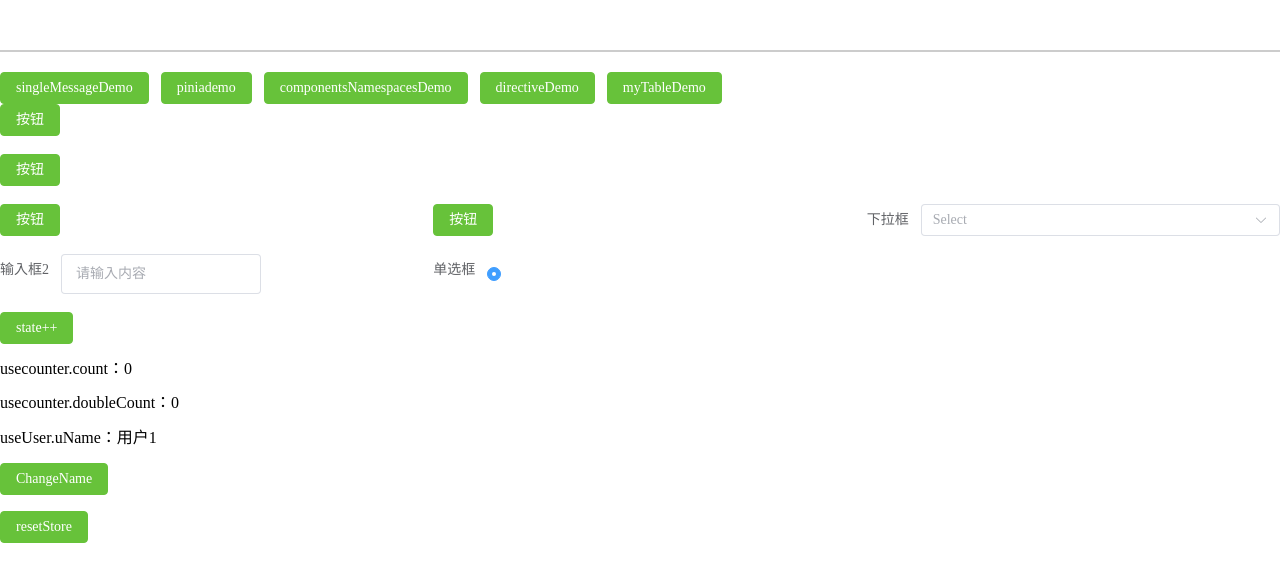
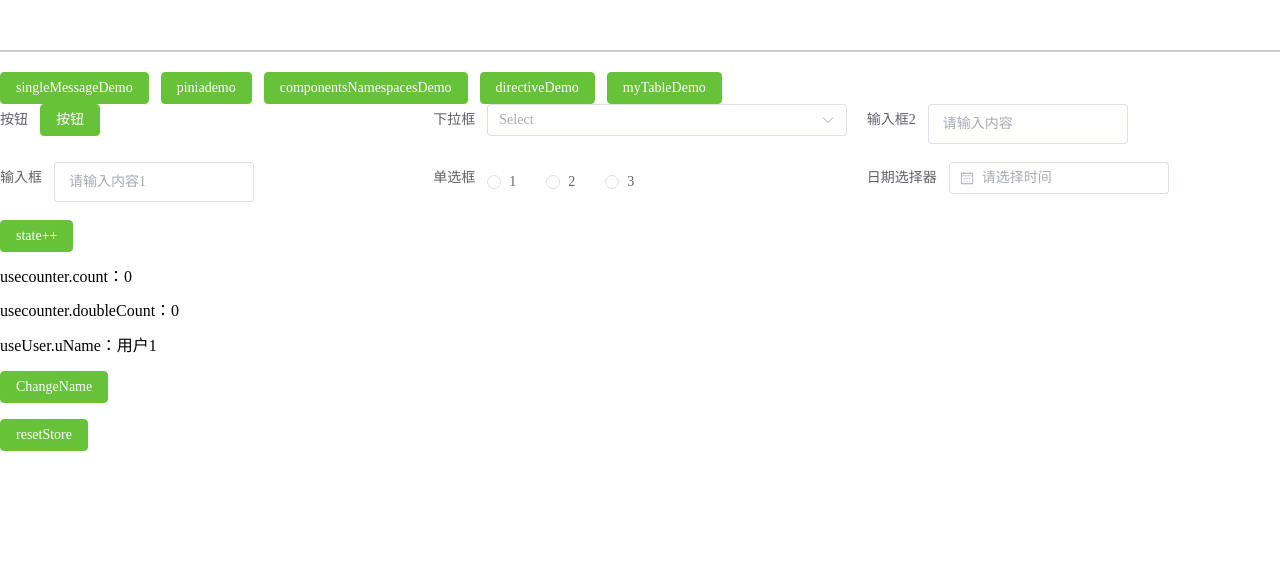
Before and after one commit to bigCows/my-components-v3, a Vue app: page /pinia in a window 1280 px wide. Shown: the top 582 px of the page. Built offline with nearby package versions, Linux system fonts and the light colour scheme.

Commit message:
完善动态表单

```diff
--- a/src/components/GerateElement.vue
+++ b/src/components/GerateElement.vue
@@ -4,9 +4,27 @@
       <el-row :gutter="20">
         <!-- 此处直接循环列，宽度不够会自动换行展示 -->
         <el-col v-for="element in elements" :key="element.id" :span="element.columnSpan">
-          <el-form-item :label="element.label" :prop="element.props">
-            <component :is="element.component" v-bind="element.props" v-model="element.vModel">
-              <slot v-if="element.slotName" name="content">{{ element.slotContent }}</slot>
+          <el-form-item :label="element.label" :prop="element.prop">
+            <component
+              :is="element.component"
+              v-bind="element.formItem"
+              v-model="dynamicForm[element.prop]"
+              v-on="element.formItem.events"
+              >
+              <component
+                :is="'el-option'"
+                v-for="item in element.options"
+                :key="item.value"
+                :label="item.label"
+                :value="item.value"
+              />
+              <component
+                :is="'el-radio'"
+                v-for="item in element.radioValue"
+                :key="item"
+                :label="item"
+              />
+                <slot v-if="element.slotName" >{{ element.slotContent }}</slot>
             <!-- 递归子元素 -->
                 <template v-for="child in element.children" :key="child.id">
                   <GerateElement :element="child" />
@@ -27,14 +45,32 @@ export default {
 </script>
 
 <script setup lang='ts'>
+
 interface elementsType {
-  elements: Array<any>
+  elements: Array<any>,
+  detailVal?: Array<any>
 }
-withDefaults(defineProps<elementsType>(),{
-  elements: () => []
+const props = withDefaults(defineProps<elementsType>(),{
+  elements: () => [],
+  detailVal: () => []
 })
 
-const dynamicForm = {}
+const dynamicForm = reactive<any>({})
+
+const handleVmodel = () => {
+  props.elements.forEach((element: any) => {
+    if (element.prop) {
+      props.detailVal!.forEach((detail: any) => {
+        if(detail[element.prop]) dynamicForm[element.prop] = detail[element.prop]
+      })
+    }
+  })
+  console.log(dynamicForm,'handleVmodel');
+}
+
+onMounted(() => {
+  handleVmodel()
+})
 
 </script>
 
--- a/src/demo/index.vue
+++ b/src/demo/index.vue
@@ -19,17 +19,14 @@
 import GerateElement from '@/components/GerateElement.vue';
 import router from '@/router';
 
-// const options = [
-//   {label: '选项1', value: '1'},
-//   {label: '选项2', value: '2'},
-// ]
-// const iptValue = ref('')
 const elementJson = [
   {
     id: '1',
     component: 'ElButton',
     columnSpan: 8,
-    props: {
+    label: '按钮',
+    prop: 'button',
+    formItem: {
       type: 'success',
       size: 'default',
       width: '100px',
@@ -39,65 +36,37 @@ const elementJson = [
 
   },
   {
-    id: '1',
-    component: 'ElButton',
-    columnSpan: 24,
-    props: {
-      type: 'success',
-      size: 'default',
-      width: '100px',
-    },
-    slotName: 'buttonSlot',
-    slotContent: '按钮',
-
-  },
-  {
-    id: '1',
-    component: 'ElButton',
-    columnSpan: 8,
-    props: {
-      type: 'success',
-      size: 'default',
-      width: '100px',
-    },
-    slotName: 'buttonSlot',
-    slotContent: '按钮',
-
-  },
-  {
-    id: '1',
-    component: 'ElButton',
-    columnSpan: 8,
-    props: {
-      type: 'success',
-      size: 'default',
-      width: '100px',
-    },
-    slotName: 'buttonSlot',
-    slotContent: '按钮',
-  },
-  {
     id: '2-1',
     component: 'ElSelect',
     label: '下拉框',
-    props: {
+    prop: 'select',
+    columnSpan: 8,
+    formItem: {
       type: 'text',
       size: 'mini',
       plachoder: '请选择',
-      // options:[
-      //   {label: '选项1', value: '1'},
-      //   {label: '选项2', value: '2'},]
+      events: {
+        change: (val: any) => {
+          console.log(val);
+        },
+        visibleChange: (val: any) => {
+          console.log(val);
+        }
+      }
+
     },
-    columnSpan: 8,
-
+    options: [
+      {label: '选项1', value: '1'},
+      {label: '选项2', value: '2'},
+    ]
   },
   {
     id: 'input2',
     component: 'ElInput',
     label: '输入框2',
+    prop: 'input',
     columnSpan: 8,
-    vModel: '',
-    props: {
+    formItem: {
       type: 'text',
       size: 'large',
       placeholder: '请输入内容',
@@ -105,15 +74,56 @@ const elementJson = [
     }
   },
   {
-    id:'radio',
-    component: 'ElRadio',
-    label: '单选框',
+    id: 'input-Id',
+    component: 'ElInput',
+    label: '输入框',
+    prop: 'input1',
     columnSpan: 8,
-    props: {
+    formItem: {
       type: 'text',
       size: 'large',
-      placeholder: '请输入内容'
+      placeholder: '请输入内容1',
+      style: {width: '200px'},
+      events:{
+        blur: () => {
+          console.log('blur');
+        }
+      }
     },
+  },
+  {
+    id:'radio',
+    component: 'ElRadioGroup',
+    label: '单选框',
+    prop: 'radio',
+    columnSpan: 8,
+    formItem: {
+      type: 'text',
+      size: 'large',
+      placeholder: '请输入内容',
+      events:{
+        change: (val: any) => {
+          console.log(val);
+        }
+      }
+    },
+    radioValue: [1,2,3]
+  },
+  {
+    id:'date-picker-12',
+    component: 'ElDatePicker',
+    label: '日期选择器',
+    prop: 'datePicker',
+    columnSpan: 8,
+    formItem: {
+      type: 'date',
+      placeholder: '请选择时间',
+      events:{
+        change: (val: any) => {
+          console.log(val,'change');
+        }
+      }
+    }
   }
 ]
 
--- a/src/types/auto-import/auto-import-components.d.ts
+++ b/src/types/auto-import/auto-import-components.d.ts
@@ -12,6 +12,7 @@ declare module '@vue/runtime-core' {
     DynamicForm: typeof import('./../../components/DynamicForm.vue')['default']
     ElButton: typeof import('element-plus/es')['ElButton']
     ElCol: typeof import('element-plus/es')['ElCol']
+    ElDatePicker: typeof import('element-plus/es')['ElDatePicker']
     ElEmpty: typeof import('element-plus/es')['ElEmpty']
     ElForm: typeof import('element-plus/es')['ElForm']
     ElFormItem: typeof import('element-plus/es')['ElFormItem']
```
